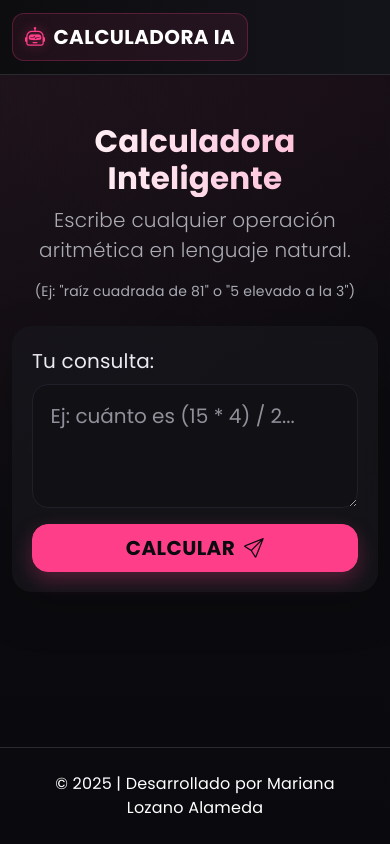
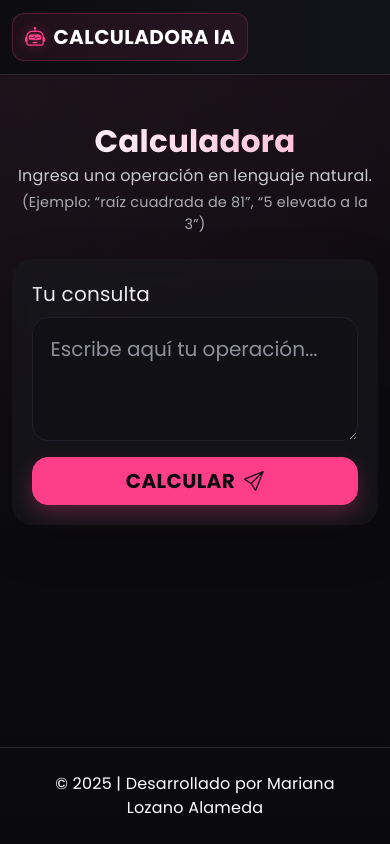
Before and after one commit to Marianalozano/Integrado, a plain HTML site: page index.html in a window 390 px wide. Drawn offline with nearby package versions, Linux system fonts and the light colour scheme.

Commit message:
nwee
Updated the title and adjusted styles for better mobile responsiveness. Modified text labels and improved layout for the calculator interface.

```diff
--- a/index.html
+++ b/index.html
@@ -3,7 +3,7 @@
 <head>
   <meta charset="UTF-8" />
   <meta name="viewport" content="width=device-width, initial-scale=1.0"/>
-  <title>Calculadora Inteligente (IA)</title>
+  <title>Calculadora</title>
 
   <!-- Bootstrap & Icons -->
   <link href="https://cdn.jsdelivr.net/npm/bootstrap@5.3.3/dist/css/bootstrap.min.css" rel="stylesheet"/>
@@ -16,20 +16,19 @@
 
   <style>
     :root{
-      /* Paleta principal */
-      --rose:#ff3e8a;           /* rosa vibrante */
-      --rose-2:#ff69a6;         /* rosa claro/acento */
-      --rose-soft:#ffc2d9;      /* rosa muy suave para detalles */
-      --ink:#0d0d0f;            /* casi negro */
-      --ink-2:#141418;          /* negro suavizado */
-      --card:#17171cbb;         /* negro translúcido para glass */
-      --border:#2a2a31;         /* borde sutil */
-      --success:#22c55e;        /* verde éxito */
-      --danger:#ef4444;         /* rojo error */
+      /* Paleta principal (se mantiene) */
+      --rose:#ff3e8a;
+      --rose-2:#ff69a6;
+      --rose-soft:#ffc2d9;
+      --ink:#0d0d0f;
+      --ink-2:#141418;
+      --card:#17171cbb;
+      --border:#2a2a31;
+      --success:#22c55e;
+      --danger:#ef4444;
       --ring: 0 0 0 .25rem rgba(255,62,138,.25);
     }
 
-    /* Reset + base */
     *{ box-sizing: border-box; }
     html,body{ height:100%; }
     body{
@@ -67,18 +66,29 @@
     }
     .navbar .navbar-brand:hover{ color:#fff; }
 
-    /* Titulares */
+    /* Hero centrado */
+    .hero-wrap{
+      text-align:center;
+      max-width: 820px;
+      margin: 0 auto;
+    }
     .display-5{
+      margin-bottom:.25rem;
       background: linear-gradient(90deg, #fff 0%, var(--rose-soft) 80%);
       -webkit-background-clip:text;
       background-clip:text;
       color:transparent;
       text-shadow: 0 0 0 transparent;
+      animation: softGlow 5s ease-in-out infinite;
     }
-    .lead{
+    .hero-sub{
       color:#c8c9d0 !important;
+      font-size:1.05rem;
     }
-    .text-muted{ color:#a9aab3 !important; }
+    .hero-hint{
+      color:#a9aab3 !important;
+      font-size:.95rem;
+    }
 
     /* Card estilo “glass” */
     .card {
@@ -167,7 +177,7 @@
     .footer a{ color:var(--rose-2); text-decoration:none; }
     .footer a:hover{ text-decoration:underline; }
 
-    /* Pequeños detalles */
+    /* Detalles */
     .brand-accent{
       display:inline-flex; align-items:center; gap:.5rem;
       padding:.5rem .75rem; border-radius:.75rem;
@@ -177,16 +187,17 @@
     }
     .brand-accent i{ color:var(--rose); }
 
-    /* Micro-animación en el título */
     @keyframes softGlow {
       0% { text-shadow: 0 0 0 rgba(255,62,138,0); }
       50%{ text-shadow: 0 0 14px rgba(255,62,138,.18); }
       100%{ text-shadow: 0 0 0 rgba(255,62,138,0); }
     }
-    .display-5{ animation: softGlow 5s ease-in-out infinite; }
 
-    /* Espaciados responsivos suaves */
-    .section-intro{ margin-bottom: clamp(1.5rem, 3vw, 2rem); }
+    /* Sección compacta en móviles */
+    @media (max-width: 576px){
+      .hero-sub{ font-size:1rem; }
+      .hero-hint{ font-size:.9rem; }
+    }
   </style>
 </head>
 <body class="d-flex flex-column min-vh-100">
@@ -203,23 +214,27 @@
   </nav>
 
   <main class="container my-5">
-    <div class="row">
-      <div class="col-lg-8 offset-lg-2">
+    <div class="row justify-content-center">
+      <div class="col-12 col-lg-10 col-xl-8">
 
-        <div class="text-center mb-4 section-intro">
-          <h1 class="display-5 fw-bold">Calculadora Inteligente</h1>
-          <p class="lead text-muted">Escribe cualquier operación aritmética en lenguaje natural.</p>
-          <p class="small text-muted">(Ej: "raíz cuadrada de 81" o "5 elevado a la 3")</p>
+        <!-- HERO CENTRADO -->
+        <div class="hero-wrap mb-4">
+          <h1 class="display-5 fw-bold">Calculadora</h1>
+          <p class="hero-sub mb-1">Ingresa una operación en lenguaje natural.</p>
+          <p class="hero-hint mb-0">(Ejemplo: “raíz cuadrada de 81”, “5 elevado a la 3”)</p>
         </div>
 
+        <!-- CARD PRINCIPAL -->
         <div class="card shadow-lg border-0">
           <div class="card-body p-4 p-md-5">
 
+            <!-- Campo de texto -->
             <div class="mb-3">
-              <label for="textoOperacion" class="form-label fs-5">Tu consulta:</label>
-              <textarea id="textoOperacion" class="form-control form-control-lg" rows="3" placeholder="Ej: cuánto es (15 * 4) / 2..."></textarea>
+              <label for="textoOperacion" class="form-label fs-5">Tu consulta</label>
+              <textarea id="textoOperacion" class="form-control form-control-lg" rows="3" placeholder="Escribe aquí tu operación..."></textarea>
             </div>
 
+            <!-- Botón -->
             <div class="d-grid">
               <button id="btnCalcular" class="btn btn-primary btn-lg" type="button">
                 Calcular
@@ -227,8 +242,9 @@
               </button>
             </div>
 
+            <!-- Resultados / Errores (mismos IDs) -->
             <div id="divResultado" class="alert alert-success mt-4 mb-0" style="display: none;" role="alert">
-              <h4 class="alert-heading mb-0">El resultado es: <span id="resultadoTexto" class="fw-bold"></span></h4>
+              <h4 class="alert-heading mb-0">Resultado: <span id="resultadoTexto" class="fw-bold"></span></h4>
             </div>
 
             <div id="divError" class="alert alert-danger mt-4 mb-0" style="display: none;" role="alert">
```
